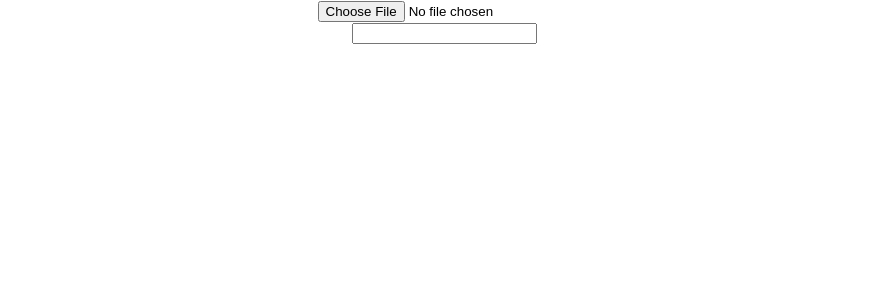
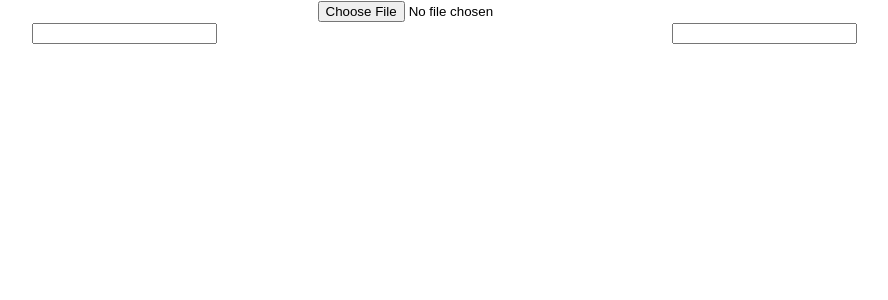
Before and after one commit to sthavir123/automatic-ethernet, a React (Create React App) app: page / in a window 1280 px wide. Shown: the top 300 px of the page, without its empty margins (196-1084 px from the left). Built offline with nearby package versions, Linux system fonts and the light colour scheme.

Commit message:
Bug Fix : inline block overflow

```diff
--- a/src/App.css
+++ b/src/App.css
@@ -41,13 +41,24 @@
 .rowA {
     display: block;
     flex-direction: row;
+    overflow-inline: scroll;
+    overflow-block: scroll;
+
+}
+
+.child{
+    width: 50%;
+    display: inline-block;
+    vertical-align: text-top;
 }
 
 .scrollView {
     text-align: left;
     height: 300px;
-    width: 50%;
+
     white-space: nowrap;
     overflow-y: scroll;
     overflow-x: scroll;
+
+
 }
--- a/src/App.js
+++ b/src/App.js
@@ -1,3 +1,7 @@
+
+
+
+
 import logo from './logo.svg';
 import './App.css';
 import React , {Component, ChangeEvent,useState } from 'react';
@@ -6,6 +10,7 @@ function App() {
 
   const [text, setText] = useState([]);
   const [search,setSearch] = useState("");
+  const [search1,setSearch1] = useState("");
   //[selected,setSelected] = useState([]);
 
   const showFile = async (e) => {
@@ -46,12 +51,12 @@ function App() {
       <body>
         <input type="file" onChange={(e) => showFile(e)}/>
         <div className='rowA'>
-          <div>
+          <div className='child'>
           <input type='text' onChange = {(e)=>{setSearch(e.target.value)}}/>
           <div className='scrollView'>
             {
 
-              text.filter(e=>e.val.includes(search)).map(data=>(
+              text.filter(e=>e.val.toLowerCase().includes(search)).map(data=>(
                 <>
 
                 <input type='checkbox' onChange={(e)=> handleChange(e,data)}/>
@@ -99,7 +104,7 @@ function App() {
                       temp[data.line].props_keys = data.props_keys;
                       temp[data.line].props_results = data.props_results;
                       setText(temp);
-                      //console.log(temp);
+                      console.log(temp);
                     }}>Submit</button>
                 }
 
@@ -109,8 +114,65 @@ function App() {
             ))}
           </div>
           </div>
+          <div className='child'>
+          <input type='text' onChange = {(e)=>{setSearch(e.target.value)}}/>
+          <div className='scrollView'>
+            {
+
+              text.filter(e=>e.val.includes("")).map(data=>(
+                <>
+
+
+                <label>
+                  {data.line+ "\t"+ data.val}
+                </label>
+                <br/>
+                </>
+              ))
+            }
+
+          </div>
           <div>
+          {
+          text.filter(e => e.checked).map(data =>(
+              <>
+                <p>{data.val}</p>
 
+                {
+
+                  data.props_results.map((key,index)=>
+                    <>
+                    <p>{data.props_keys[index]} {data.props_results[index]}
+
+
+                    {/* <button onClick={async(e)=>{
+                      const temp = text.splice(0);
+
+                      temp[data.line].props_keys = temp[data.line].props_keys.concat([""]);
+                      temp[data.line].props_results = temp[data.line].props_results.concat([""]);
+                      setText(temp);
+                      console.log(temp);
+                    }}>Add</button> */}
+                    </p>
+                    </>
+                  )
+                }
+                {
+                  // <button onClick={async (e)=> {
+
+                  //     const temp = text.splice(0);
+                  //     temp[data.line].props_keys = data.props_keys;
+                  //     temp[data.line].props_results = data.props_results;
+                  //     setText(temp);
+                  //     //console.log(temp);
+                  //   }}>Submit</button>
+                }
+
+
+              </>
+
+            ))}
+          </div>
           </div>
         </div>
       </body>
```
